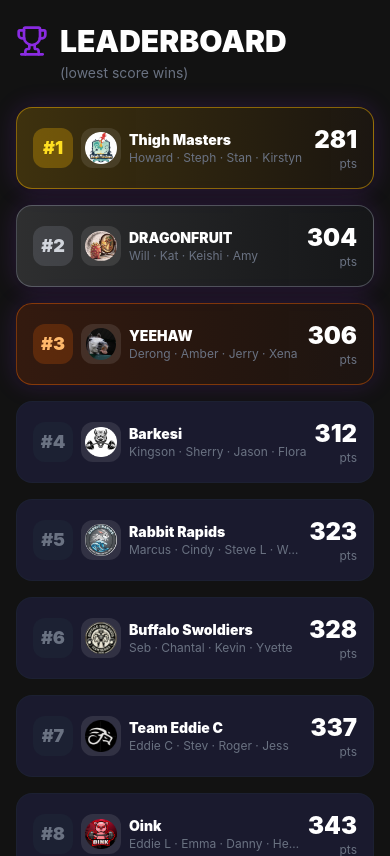
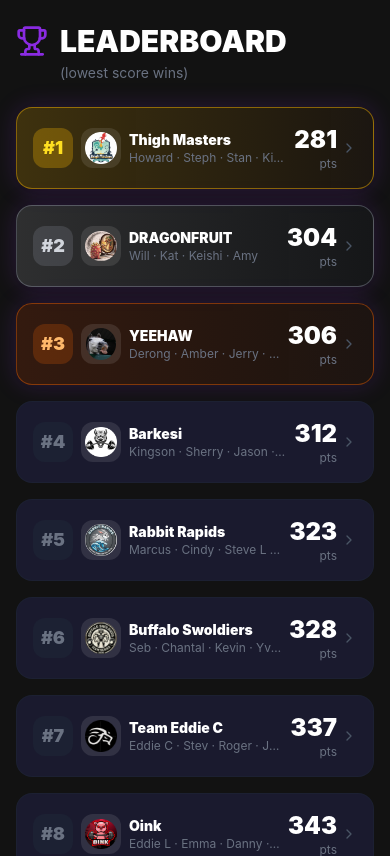
Before and after one commit to darkglassb7k/crossfit-bakesi-2026-team-series, a Next.js app: page / in a window 390 px wide. Shown: the part 1220-2076 px from the top of the page. Built offline with nearby package versions, Linux system fonts and the light colour scheme.

Commit message:
Add subtle chevron hint on mobile leaderboard cards

```diff
--- a/src/app/page.tsx
+++ b/src/app/page.tsx
@@ -9,6 +9,7 @@ import {
   Calendar,
   ChevronDown,
   ChevronUp,
+  ChevronRight,
   X,
   Zap,
   Users,
@@ -223,9 +224,12 @@ export default function Dashboard() {
                   </div>
 
                   {/* Score */}
-                  <div className="text-right">
-                    <p className="text-2xl md:text-3xl font-black text-white">{team.totalScore}</p>
-                    <p className="text-xs text-gray-500">pts</p>
+                  <div className="flex items-center justify-end gap-1">
+                    <div className="text-right">
+                      <p className="text-2xl md:text-3xl font-black text-white">{team.totalScore}</p>
+                      <p className="text-xs text-gray-500">pts</p>
+                    </div>
+                    <ChevronRight className="w-4 h-4 text-gray-600 md:hidden shrink-0" />
                   </div>
 
                   {/* Badges row — inside grid, starts at logo column */}
```
